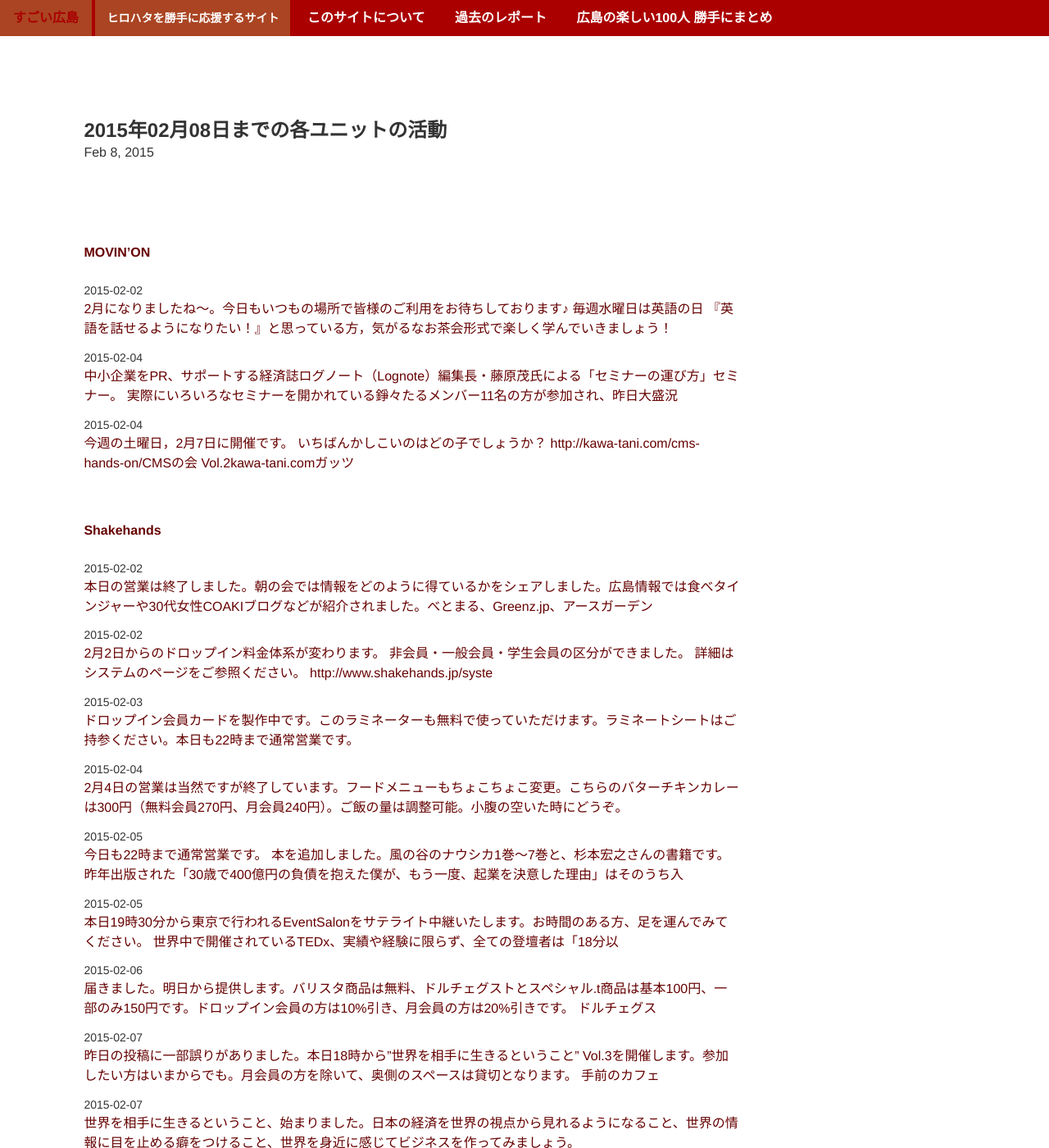
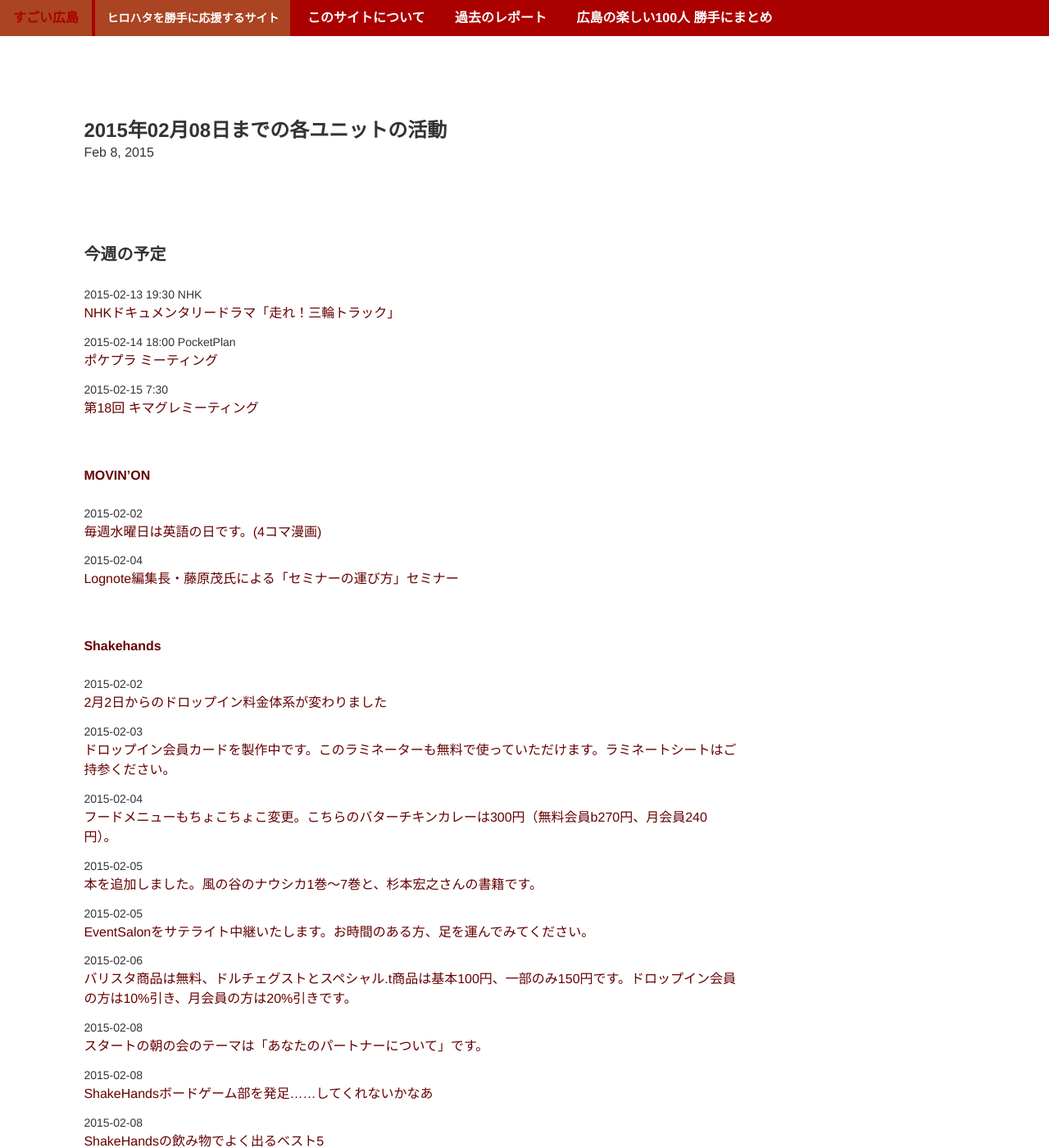
Before and after one commit to great-h/hirohata, a Jekyll site: the page built from _posts/2015-02-08-report.markdown, in a window 1280 px wide and 1400 px high. Shown: the whole window at 82% size. Built offline with Jekyll 4.4.1, drawn with Linux system fonts in a browser that asks for light colours; some of the changed text lies outside the part shown.

Commit message:
2月9日までのレポートを作成

```diff
--- a/_posts/2015-02-08-report.markdown
+++ b/_posts/2015-02-08-report.markdown
@@ -4,34 +4,36 @@ title:  "2015年02月08日までの各ユニットの活動"
 date:   2015-02-08 00:00:00
 ---
 
+# 今週の予定
+
+* 2015-02-13 19:30 NHK [NHKドキュメンタリードラマ「走れ！三輪トラック」](http://tecre.jp/mazda-nhk/)
+* 2015-02-14 18:00 PocketPlan [ポケプラ ミーティング](https://www.facebook.com/PocketPlan/posts/782237211862253)
+* 2015-02-15 7:30 [第18回 キマグレミーティング](https://www.facebook.com/events/618080791659636/permalink/618080794992969/)
 
 
 # [MOVIN'ON](http://coworking-hiroshima.com/)
 
-* 2015-02-02 [2月になりましたね～。今日もいつもの場所で皆様のご利用をお待ちしております♪  毎週水曜日は英語の日  『英語を話せるようになりたい！』と思っている方，気がるなお茶会形式で楽しく学んでいきましょう！  ](http://www.facebook.com/movinon.hiroshima/photos/a.723999867620794.1073741829.723399384347509/890251264328986/?type=1)
-* 2015-02-04 [中小企業をPR、サポートする経済誌ログノート（Lognote）編集長・藤原茂氏による「セミナーの運び方」セミナー。 実際にいろいろなセミナーを開かれている錚々たるメンバー11名の方が参加され、昨日大盛況](http://www.facebook.com/movinon.hiroshima/posts/891067164247396)
-* 2015-02-04 [今週の土曜日，2月7日に開催です。  いちばんかしこいのはどの子でしょうか？  http://kawa-tani.com/cms-hands-on/CMSの会 Vol.2kawa-tani.comガッツ](http://www.facebook.com/movinon.hiroshima/posts/891083450912434)
+* 2015-02-02 [毎週水曜日は英語の日です。(4コマ漫画)](http://www.facebook.com/movinon.hiroshima/photos/a.723999867620794.1073741829.723399384347509/890251264328986/?type=1)
+* 2015-02-04 [Lognote編集長・藤原茂氏による「セミナーの運び方」セミナー](http://www.facebook.com/movinon.hiroshima/posts/891067164247396)
 
 
 # [Shakehands](http://www.shakehands.jp/)
 
-* 2015-02-02 [本日の営業は終了しました。朝の会では情報をどのように得ているかをシェアしました。広島情報では食べタインジャーや30代女性COAKIブログなどが紹介されました。べとまる、Greenz.jp、アースガーデン](http://www.facebook.com/CoworkingShakeHands/posts/877676632283732)
-* 2015-02-02 [2月2日からのドロップイン料金体系が変わります。  非会員・一般会員・学生会員の区分ができました。 詳細はシステムのページをご参照ください。 http://www.shakehands.jp/syste](http://www.facebook.com/CoworkingShakeHands/posts/877741042277291)
-* 2015-02-03 [ドロップイン会員カードを製作中です。このラミネーターも無料で使っていただけます。ラミネートシートはご持参ください。本日も22時まで通常営業です。](http://www.facebook.com/CoworkingShakeHands/photos/a.624867490897982.1073741830.592127770838621/878000258918036/?type=1)
-* 2015-02-04 [2月4日の営業は当然ですが終了しています。フードメニューもちょこちょこ変更。こちらのバターチキンカレーは300円（無料会員270円、月会員240円）。ご飯の量は調整可能。小腹の空いた時にどうぞ。](http://www.facebook.com/CoworkingShakeHands/photos/a.624867490897982.1073741830.592127770838621/878741115510617/?type=1)
-* 2015-02-05 [今日も22時まで通常営業です。  本を追加しました。風の谷のナウシカ1巻〜7巻と、杉本宏之さんの書籍です。昨年出版された「30歳で400億円の負債を抱えた僕が、もう一度、起業を決意した理由」はそのうち入](http://www.facebook.com/CoworkingShakeHands/posts/878987985485930)
-* 2015-02-05 [本日19時30分から東京で行われるEventSalonをサテライト中継いたします。お時間のある方、足を運んでみてください。  世界中で開催されているTEDx、実績や経験に限らず、全ての登壇者は「18分以](http://www.facebook.com/CoworkingShakeHands/photos/a.624867490897982.1073741830.592127770838621/879055958812466/?type=1)
-* 2015-02-06 [届きました。明日から提供します。バリスタ商品は無料、ドルチェグストとスペシャル.t商品は基本100円、一部のみ150円です。ドロップイン会員の方は10%引き、月会員の方は20%引きです。  ドルチェグス](http://www.facebook.com/CoworkingShakeHands/photos/a.624867490897982.1073741830.592127770838621/879516705433058/?type=1)
-* 2015-02-07 [昨日の投稿に一部誤りがありました。本日18時から”世界を相手に生きるということ” Vol.3を開催します。参加したい方はいまからでも。月会員の方を除いて、奥側のスペースは貸切となります。  手前のカフェ](http://www.facebook.com/CoworkingShakeHands/photos/a.624867490897982.1073741830.592127770838621/879924075392321/?type=1)
-* 2015-02-07 [世界を相手に生きるということ、始まりました。日本の経済を世界の視点から見れるようになること、世界の情報に目を止める癖をつけること、世界を身近に感じてビジネスを作ってみましょう。](http://www.facebook.com/CoworkingShakeHands/photos/a.624867490897982.1073741830.592127770838621/880003265384402/?type=1)
-* 2015-02-08 [こんにちは。今日はイベント等もなく、22時まで通常通りの営業です。明日は月曜日、7時スタートの朝の会のテーマは「あなたのパートナーについて」です。](http://www.facebook.com/CoworkingShakeHands/posts/880473732004022)
-* 2015-02-08 [ShakeHandsボードゲーム部を発足……してくれないかなあ（名刺デザインが本職の利用者さんが）](http://www.facebook.com/CoworkingShakeHands/posts/880520905332638)
-* 2015-02-08 [ShakeHandsの飲み物でよく出るベスト5 マンゴーヨーグルト　すごく出る ココア　かなり出る マンゴージュース　とても出る ジンジャエール　ぶち出る  ゆず茶　だいぶ出る コーラよりもジンジャエー](http://www.facebook.com/CoworkingShakeHands/posts/880555408662521)
-
+* 2015-02-02 [2月2日からのドロップイン料金体系が変わりました](http://www.facebook.com/CoworkingShakeHands/posts/877741042277291)
+* 2015-02-03 [ドロップイン会員カードを製作中です。このラミネーターも無料で使っていただけます。ラミネートシートはご持参ください。](http://www.facebook.com/CoworkingShakeHands/photos/a.624867490897982.1073741830.592127770838621/878000258918036/?type=1)
+* 2015-02-04 [フードメニューもちょこちょこ変更。こちらのバターチキンカレーは300円（無料会員b270円、月会員240円）。](http://www.facebook.com/CoworkingShakeHands/photos/a.624867490897982.1073741830.592127770838621/878741115510617/?type=1)
+* 2015-02-05 [本を追加しました。風の谷のナウシカ1巻〜7巻と、杉本宏之さんの書籍です。](http://www.facebook.com/CoworkingShakeHands/posts/878987985485930)
+* 2015-02-05 [EventSalonをサテライト中継いたします。お時間のある方、足を運んでみてください。](http://www.facebook.com/CoworkingShakeHands/photos/a.624867490897982.1073741830.592127770838621/879055958812466/?type=1)
+* 2015-02-06 [バリスタ商品は無料、ドルチェグストとスペシャル.t商品は基本100円、一部のみ150円です。ドロップイン会員の方は10%引き、月会員の方は20%引きです。](http://www.facebook.com/CoworkingShakeHands/photos/a.624867490897982.1073741830.592127770838621/879516705433058/?type=1)
+* 2015-02-08 [スタートの朝の会のテーマは「あなたのパートナーについて」です。](http://www.facebook.com/CoworkingShakeHands/posts/880473732004022)
+* 2015-02-08 [ShakeHandsボードゲーム部を発足……してくれないかなあ](http://www.facebook.com/CoworkingShakeHands/posts/880520905332638)
+* 2015-02-08 [ShakeHandsの飲み物でよく出るベスト5](http://www.facebook.com/CoworkingShakeHands/posts/880555408662521)
 
 
 
 # [tecre](http://tecre.jp/)
+
+関係ないですが、[テラダモケイxナントカ](http://tecre.jp/teradamokei-slamdunk/)いきました。結構スラムダンクでした。
 
 * 2015-02-03 [日本の隠れた魅力再発見！地方発ものづくり系サイトまとめ](http://tecre.jp/japan-make-website/)
 * 2015-02-05 [【レポート】自分好みの日本美人が見つかる！ジャパン・ビューティー ―描かれた日本美人―](http://tecre.jp/japan-beauty/)
@@ -40,31 +42,23 @@ date:   2015-02-08 00:00:00
 
 # [キマグレミーティング](https://www.facebook.com/kimaguremeeting)
 
-* 2015-02-04 [大変重要なお話です。 長文ですが、必ず最後まで 目を通してください。 そしてあなた自身がどのよ うにすれば良いか 考えてみてください。  ------------------------ ご存じのように](http://www.facebook.com/kimaguremeeting/photos/a.518994288177142.1073741829.501348703275034/773684869374748/?type=1)
-* 2015-02-06 [タイトルなし](http://www.facebook.com/events/618080791659636/permalink/618080794992969/)
-* 2015-02-06 [第１８回　キマグレミーティング イベントページ立ち上げました。 先日お伝えしましたように。 街と人にやさしい思いやりのあるミーティングになりますよう ご協力よろしくお願いいたします。  https://](http://www.facebook.com/kimaguremeeting/posts/774498945960007)
+* 2015-02-04 [あなたの行動によって今後キマグレミーティングが開催できなくなるかもしれません。そうならないために、あなたはこれからどのようにしたら良いと思いますか？](http://www.facebook.com/kimaguremeeting/photos/a.518994288177142.1073741829.501348703275034/773684869374748/?type=1)
+* 2015-02-06 [第１８回　キマグレミーティング イベントページ立ち上げました。](http://www.facebook.com/kimaguremeeting/posts/774498945960007)
 
 
 # [PocketPlan](http://pocketplan.wix.com/pocketplan)
 
-* 2015-02-06 [皆さんこんばんは！ 立春も過ぎて暦の上では春となったのですが、まだまだ広島は寒いですね。  さて、今回は私たちの活動のひとつであるフリーペーパーについて簡単に紹介したいと思います！  ポケプラの目的の一](http://www.facebook.com/PocketPlan/photos/a.360483500704295.87237.115520338533947/787712121314762/?type=1)
+* 2015-02-06 [フリーペーパーについて簡単に紹介したいと思います！](http://www.facebook.com/PocketPlan/photos/a.360483500704295.87237.115520338533947/787712121314762/?type=1)
 
 
 # [広島の楽しい100人](https://www.facebook.com/h100parson)
 
-* 2015-02-02 [タイトルなし](http://www.facebook.com/h100parson/photos/a.1427135840894890.1073741827.1427131820895292/1535263820082091/?type=1&relevant_count=1)
-* 2015-02-06 [第2回 広島の楽しい100人 ゴトウイズミさんの動画を公開しました。 https://www.youtube.com/watch?v=5tCXcLH4MhU#t=794ゴトウイズミさん 広島の楽しい](http://www.facebook.com/h100parson/posts/1537058866569253)
+* 2015-02-06 [第2回 広島の楽しい100人 ゴトウイズミさんの動画を公開しました。](http://www.facebook.com/h100parson/posts/1537058866569253)
 * 2015-02-07 [第2回 広島の楽しい100人 槌本裕二さんの動画を公開しました。 https://www.youtube.com/watch?v=lVA0TO1OY6s槌本 裕二](http://www.facebook.com/h100parson/posts/1537691519839321)
-
-
-
-
 
 
 # [すごい広島](http://great-h.github.io/)
 
-* 2015-02-03 [2月21日 3つ目のITコミュニティ系イベント…っ！みんな大好きクラウドプラットフォーム、AWS。  http://e1d9829b6ab8efce9acb992610.doorkeeper.jp/ev](http://www.facebook.com/great.hiroshima/posts/516747775134539)
-* 2015-02-04 [タイトルなし](http://www.facebook.com/events/624048814408102/permalink/624048817741435/)
-* 2015-02-05 [http://devlove-hiroshima.doorkeeper.jp/events/20453  お酒じゃないあたりがやる気を感じるのです。 ノンハードドリンクを片手に語り合うのです。](http://www.facebook.com/great.hiroshima/posts/517487988393851)
-* 2015-02-05 [すごい広島88のレポートなんです。 http://great-h.github.io/events/event-088.html  寝ながらいろいろ考えました。 https://github.com/g](http://www.facebook.com/great.hiroshima/posts/517483531727630)
-* 2015-02-08 [2月は君の嘘。 #すごい広島二月は広島の勉強会がすごいwww.slideshare.net2015/02/07(土) オープンソースカンファレンス2015 Oita ライトニングトーク https://](http://www.facebook.com/great.hiroshima/posts/519035224905794)
+* 2015-02-03 [2月21日 3つ目のITコミュニティ系イベント…っ！みんな大好きクラウドプラットフォーム、AWS。AWSのコミュニニティイベントがあります。](http://www.facebook.com/great.hiroshima/posts/516747775134539)
+* 2015-02-05 [すごい広島88のレポートなんです。](http://www.facebook.com/great.hiroshima/posts/517483531727630)
+* 2015-02-08 [2月は君の嘘。 #すごい広島 高田さんのOSC大分のライトニングトークスライド](http://www.facebook.com/great.hiroshima/posts/519035224905794)
```
Also changed, not shown: _stock.md (+2 -2 lines).
